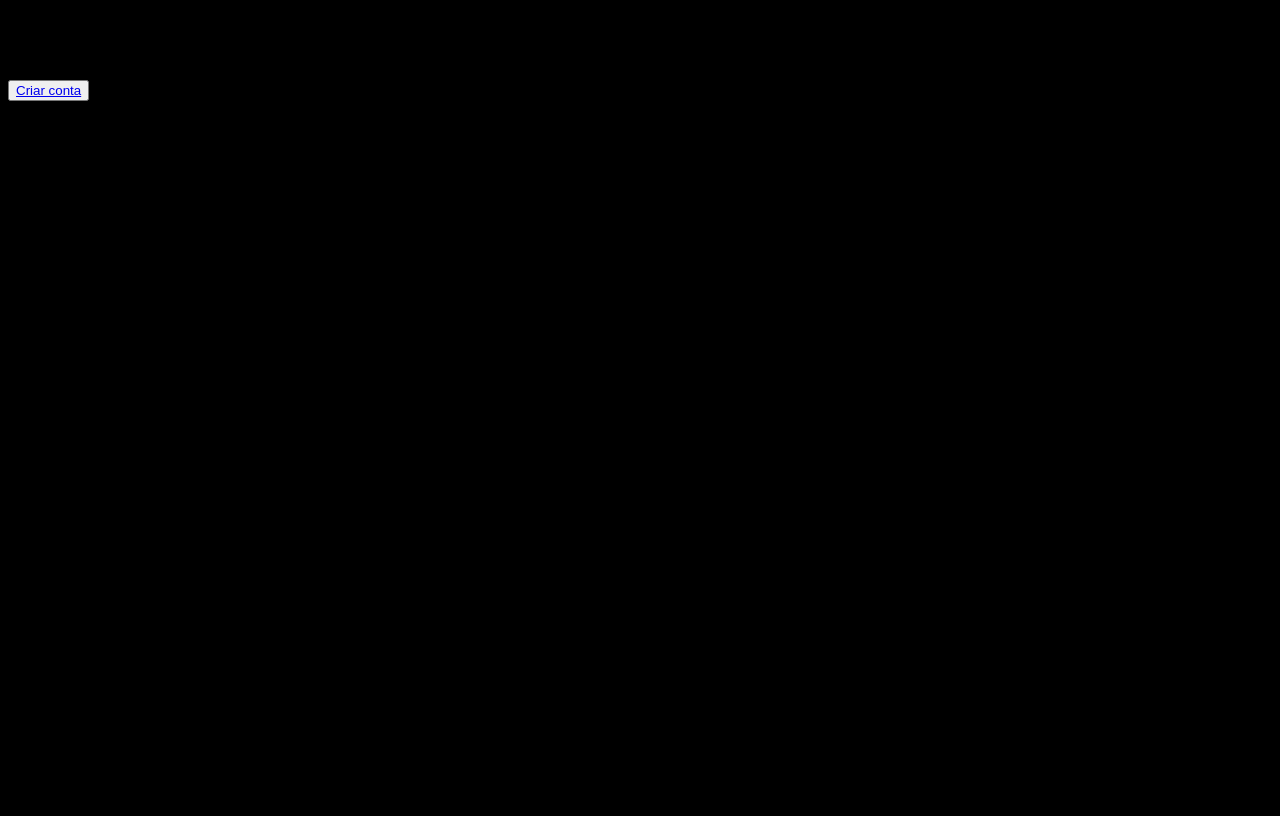
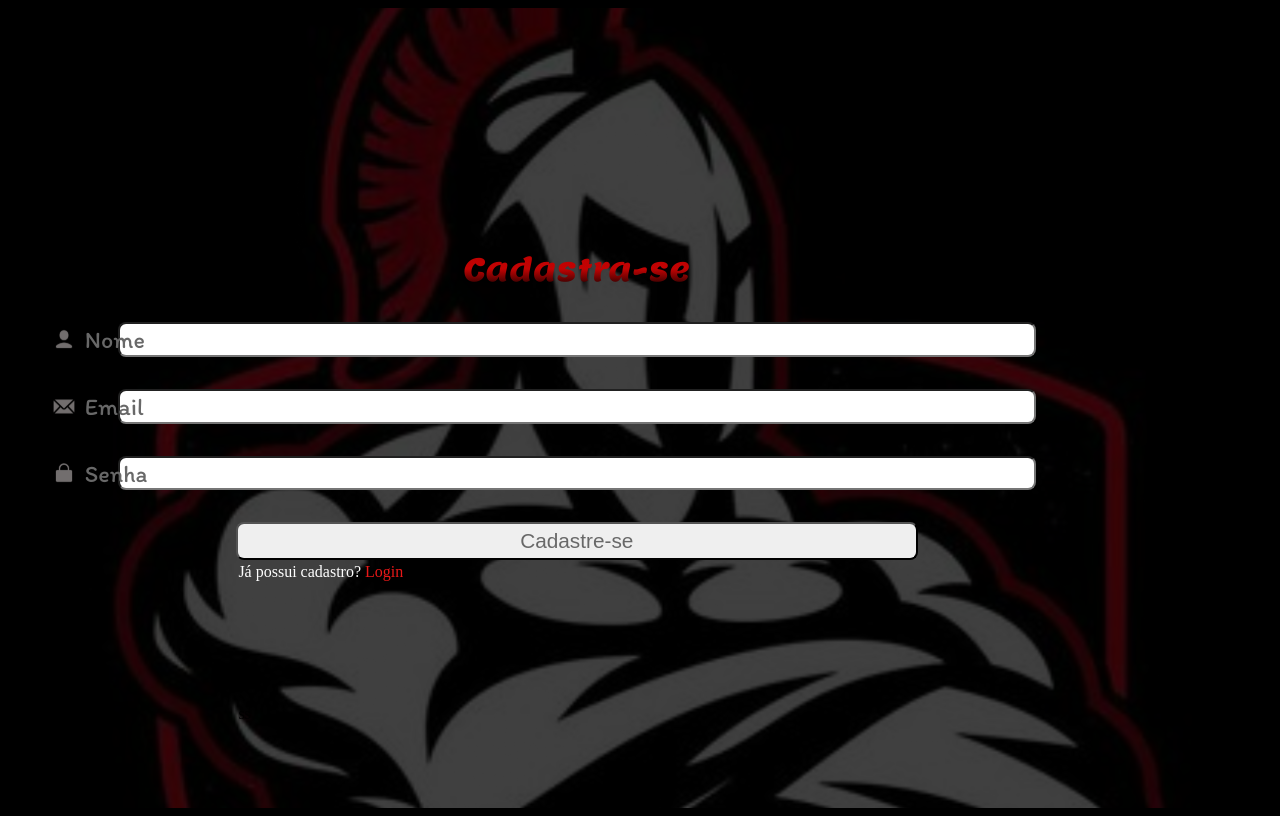
Before and after one commit to andinhodantas/spartacos, a Vue app: page /cadastrarConta in a window 1280 px wide. Built offline with nearby package versions, Linux system fonts and the light colour scheme.

Commit message:
"primeiro vem o arroz... depois vem o feijao"

```diff
--- a/src/views/CadastrarConta.vue
+++ b/src/views/CadastrarConta.vue
@@ -3,10 +3,131 @@
 </script>
 
 <template>
-    <div>
-        <h1>Crie a sua conta</h1>
-        <button>
-            <RouterLink to="/">Criar conta</RouterLink>
-        </button>
+    <div class="img-backgroung">
+        <form>
+            <h3>Cadastra-se</h3>
+
+            <div class="input-container">
+                <input type="text" value="">
+                <img src="../../public/User.svg" alt="">
+                <!-- <i class="fa fa-envelope" style="font-size:24px;color: darkgray;"></i> -->
+                <span class="label">Nome</span>
+            </div>
+
+            <div class="input-container">
+                <input type="email" value="">
+                <img src="../../public/Secured Letter.svg" alt="">
+                <!-- <i class="fa fa-envelope" style="font-size:24px;color: darkgray;"></i> -->
+                <span class="label">Email</span>
+            </div>
+
+            <div class="input-container">
+                <input type="password" value="">
+                <img src="../../public/Lock.svg" alt="">
+                <span class="label">Senha</span>
+            </div>
+            <div></div>
+
+            <div id="button-entrar">
+                <button type="button">
+                    <RouterLink to="/">Cadastre-se</RouterLink>
+                </button>
+            </div>
+
+            <div id="link-criar-conta">
+                <RouterLink id="criar-conta" to="/">Já possui cadastro? <span id="conta">Login</span></RouterLink>
+                <br>
+       <br>
+       <br><br><br><br><br>
+       <p>ss</p>
+            </div>
+       </form>
+
     </div>
 </template>
+
+<style scoped>
+    @import url('https://fonts.googleapis.com/css2?family=Lemon&family=Ubuntu:ital,wght@0,300;0,400;0,500;0,700;1,300;1,400;1,500;1,700&display=swap');
+    @import url('https://fonts.googleapis.com/css2?family=Itim&family=Lemon&display=swap');
+
+    form {
+        width: 90%;
+        position: absolute;
+        margin: 13rem auto;
+    }
+
+    h3 {
+        font-family: 'Lemon', cursive;
+        font-weight: 500;
+        /* color: #941111; */
+        background-image: linear-gradient(to bottom, #be0000, #c20303, #000000);
+        background-clip: text;
+        -webkit-background-clip: text; /* Alguns navegadores precisam do prefixo */
+
+        /* Terceiro passo: apagar o texto, deixando apenas o fundo atrás dele */
+        -webkit-text-fill-color: transparent;
+        font-size: 2rem;
+        text-align: center;
+    }
+
+    input {
+        width: 80%;
+        height: 1.8rem;
+        border-radius: 0.5rem;
+        position: relative;
+    }
+
+    .input-container {
+        display: flex;
+        justify-content: center;
+        margin-bottom: 2rem;
+    }
+    .label {
+        font-family: 'Itim', cursive;
+        color: #686868;
+        font-size: 1.5rem;
+        position: absolute;
+        left: 4.8rem;
+        padding-top: 0.2rem;
+    }
+
+    img {
+        position: absolute;
+        left: 2.8rem;
+        padding-top: 0.4rem;
+        width: 1.4rem;
+    }
+
+    #button-entrar {
+        display: flex;
+        justify-content: center;
+    }
+    button {
+        width: 60%;
+        border-radius: 0.5rem;
+        padding-top: 0.3rem;
+        padding-bottom: 0.3rem;
+    }
+
+    a {
+        text-decoration: none;
+        font-size: 1.3rem;
+        color: #686868;
+    }
+
+    #link-criar-conta {
+        margin-left: 18vw;
+        margin-top: 0.2rem;
+        /* text-align: center; */
+    }
+
+    #criar-conta {
+        color: #FFFFFF;
+        font-size: 1rem;
+    }
+
+    #conta {
+        color: #E91818;
+        font-size: 1rem;
+    }
+</style>
--- a/src/views/Login.vue
+++ b/src/views/Login.vue
@@ -45,7 +45,14 @@
 
     h3 {
         font-family: 'Lemon', cursive;
-        color: #941111;
+        font-weight: 500;
+        /* color: #941111; */
+        background-image: linear-gradient(to bottom, #be0000, #c20303, #000000);
+        background-clip: text;
+        -webkit-background-clip: text; /* Alguns navegadores precisam do prefixo */
+
+        /* Terceiro passo: apagar o texto, deixando apenas o fundo atrás dele */
+        -webkit-text-fill-color: transparent;
         font-size: 2.3rem;
         text-align: center;
     }
@@ -96,7 +103,7 @@
     }
 
     #link-criar-conta {
-        margin-left: 23vw;
+        margin-left: 18vw;
         margin-top: 0.2rem;
         /* text-align: center; */
     }
```
Also changed, not shown: public/User.svg (added).
